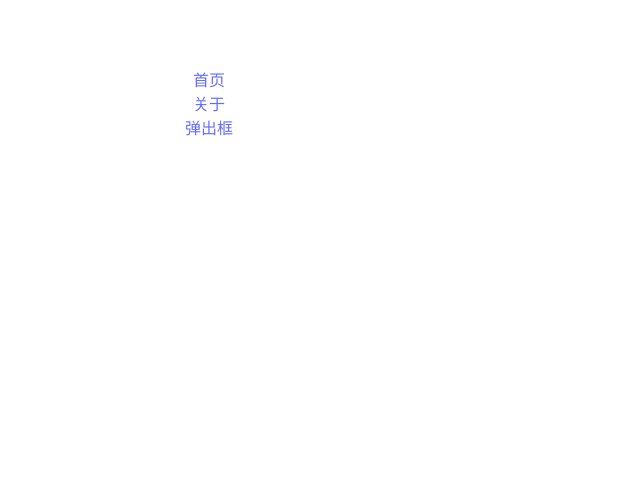
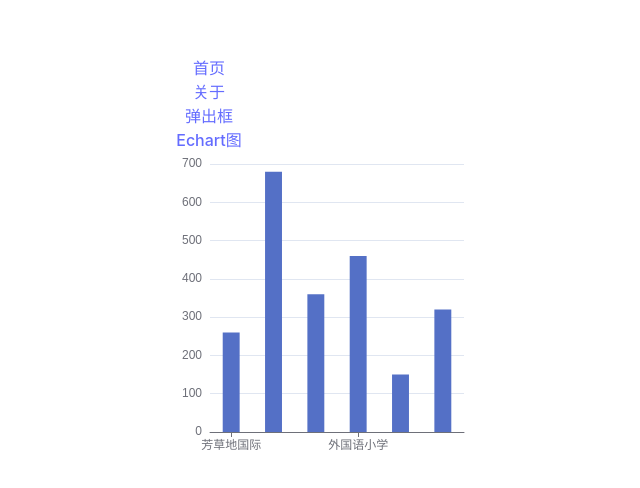
Before and after one commit to 1932574748/vue3-project-template, a Vue app: page /dashboard in a window 1280 px wide. Before the commit this address had no page. Shown: the part 296-784 px from the top of the page, without its empty margins (431-1071 px from the left). Built offline with nearby package versions, Linux system fonts and the light colour scheme.

Commit message:
feat：安装与使用Echarts

```diff
--- a/package.json
+++ b/package.json
@@ -12,6 +12,7 @@
   "dependencies": {
     "@element-plus/icons-vue": "^2.1.0",
     "axios": "^1.5.0",
+    "echarts": "^5.4.3",
     "element-plus": "^2.3.14",
     "pinia": "^2.1.6",
     "pinia-plugin-persistedstate": "^3.2.0",
--- a/src/App.vue
+++ b/src/App.vue
@@ -9,6 +9,8 @@
     <br>
     <router-link to="/dialog">弹出框</router-link>
     <br>
+    <router-link to="/dashboard">Echart图</router-link>
+    <br>
     <router-view></router-view>
 </template>
 
--- a/src/main.ts
+++ b/src/main.ts
@@ -12,6 +12,9 @@ import pinia from '@/store'
 import ElementPlus from 'element-plus'
 import 'element-plus/dist/index.css'
 
+//4、引入echarts
+import * as echarts from 'echarts'
+
 const app = createApp(App)
 
 //1、route
@@ -20,4 +23,6 @@ app.use(router)
 app.use(pinia)
 //3、element-plus
 app.use(ElementPlus)
+//4、放入全局
+app.config.globalProperties.$echarts = echarts
 app.mount('#app')
--- a/src/router/index.ts
+++ b/src/router/index.ts
@@ -22,6 +22,12 @@ const routes = [
         //使用import可以路由懒加载，如果不使用，太多组件一起加载会造成白屏
         component: () => import('@/views/dialog/index.vue')
     },
+    {
+        path: '/dashboard',
+        name: 'Dashboard',
+        //使用import可以路由懒加载，如果不使用，太多组件一起加载会造成白屏
+        component: () => import('@/views/dashboard/index.vue')
+    },
     //{
     //配置404页面
     //path: '/:catchAll(.*)',
--- /dev/null
+++ b/src/views/dashboard/index.vue
@@ -0,0 +1,64 @@
+<template>
+    <div id='myChart' style='width:300px; height:300px;position: absolute;'></div>
+</template>
+
+<script>
+import {defineComponent, toRefs, reactive, onMounted} from 'vue'
+import * as echarts from 'echarts'
+
+export default defineComponent({
+    name: 'Histogram',
+    setup() {
+        const state = reactive({
+            option: {
+                grid: {
+                    top: '4%',
+                    left: '2%',
+                    right: '4%',
+                    bottom: '0%',
+                    containLabel: true,
+                },
+                xAxis: [
+                    {
+                        type: 'category',
+                        data: ["芳草地国际", "实验小学", "白家庄小学", "外国语小学", "师范学校附属", "望京东园"],
+                        axisTick: {
+                            alignWithLabel: true,
+                        },
+                    },
+                ],
+                yAxis: [
+                    {
+                        type: 'value',
+                    },
+                ],
+                series: [
+                    {
+                        name: '学校',
+                        type: 'bar',
+                        barWidth: '40%',
+                        data: [260, 680, 360, 460, 150, 320],
+                    },
+                ],
+            },
+        })
+        const initeCharts = () => {
+            let myChart = echarts.init(document.getElementById('myChart'))
+            // 绘制图表
+            myChart.setOption(state.option)
+        }
+
+        onMounted(() => {
+            initeCharts()
+        })
+
+        return {
+            ...toRefs(state),
+        }
+    },
+})
+</script>
+
+<style scoped>
+
+</style>
```
Also changed, not shown: 1 other file (tests, documents, lock files or other folders).
